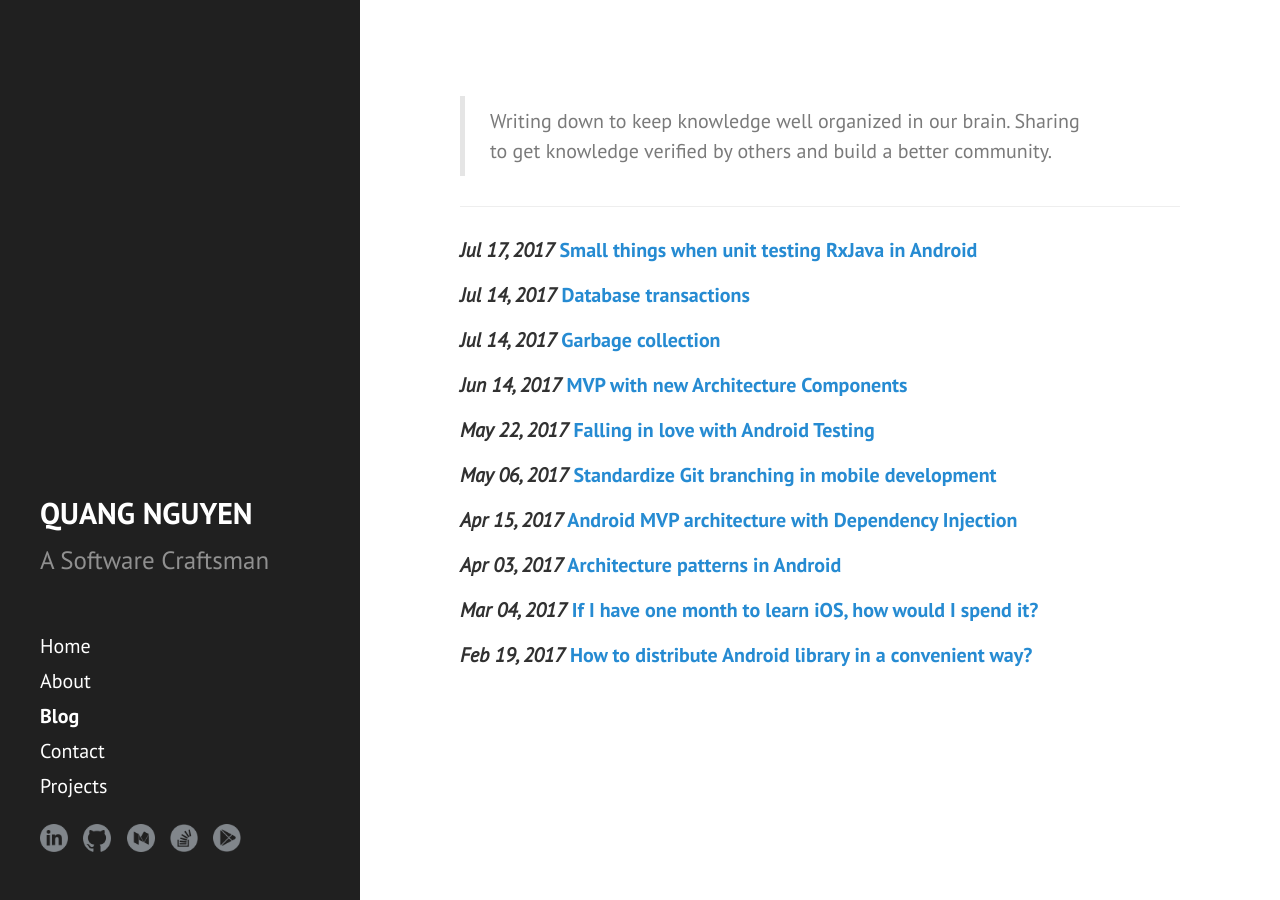
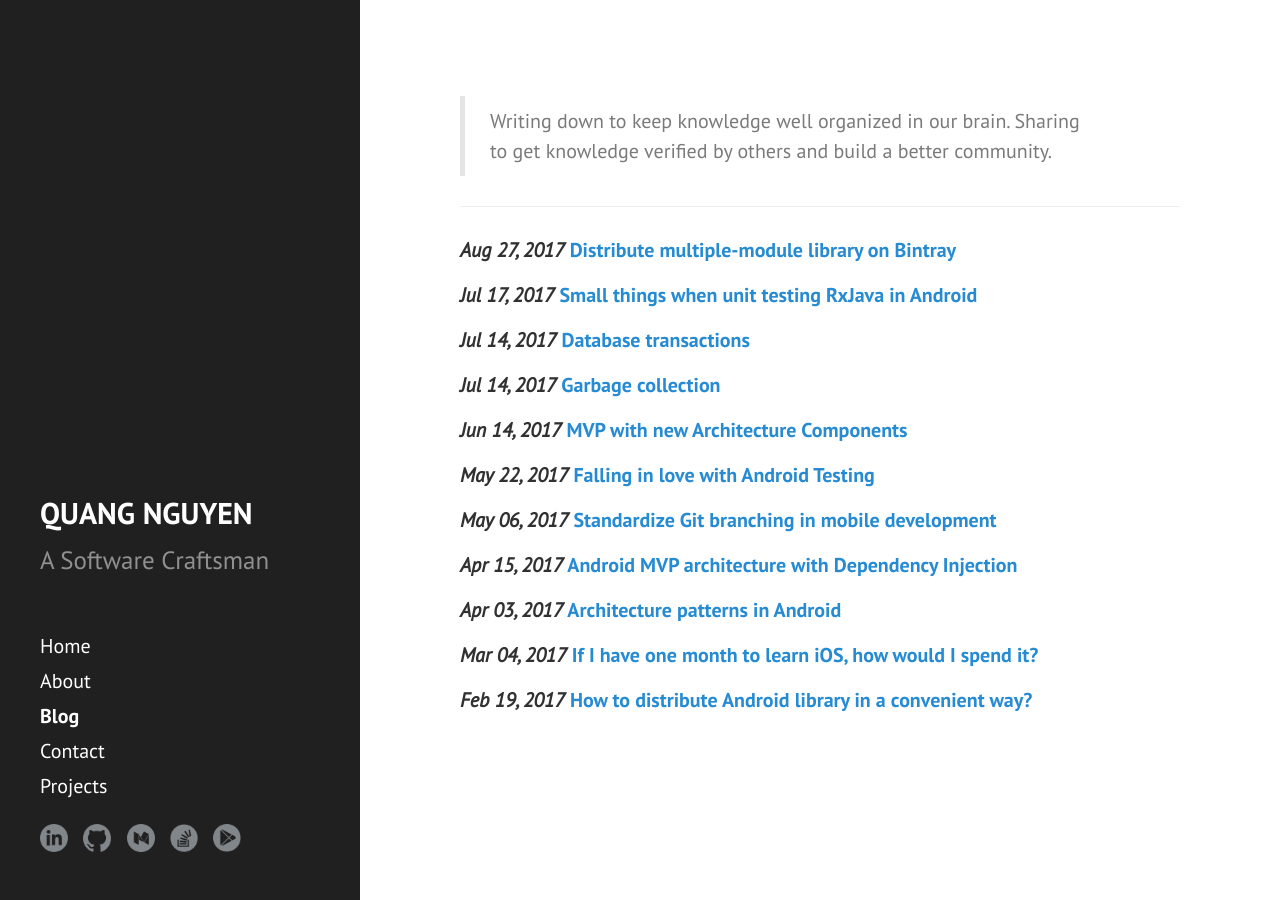
Before and after one commit to quangctkm9207/quangctkm9207.github.io, a Jekyll site: the page built from blog.md, in a window 1280 px wide. Built offline with Jekyll 4.4.1, drawn with Linux system fonts in a browser that asks for light colours.

Commit message:
Update blog page.

```diff
--- a/blog.md
+++ b/blog.md
@@ -6,6 +6,8 @@ title: Blog
 > Writing down to keep knowledge well organized in our brain. Sharing to get knowledge verified by others and build a better community.
 
 ---
+#### *Aug 27, 2017* [Distribute multiple-module library on Bintray](https://blog.mindorks.com/distribute-multiple-module-library-on-bintray-for-java-and-android-developers-212216bc1aa7)
+
 #### *Jul 17, 2017* [Small things when unit testing RxJava in Android](https://blog.mindorks.com/small-things-when-unit-testing-rxjava-in-android-7f7c336ccabd)
 
 #### *Jul 14, 2017* [Database transactions]({{ site.newbaseurl }}2017/07/14/database-transactions/)
```
